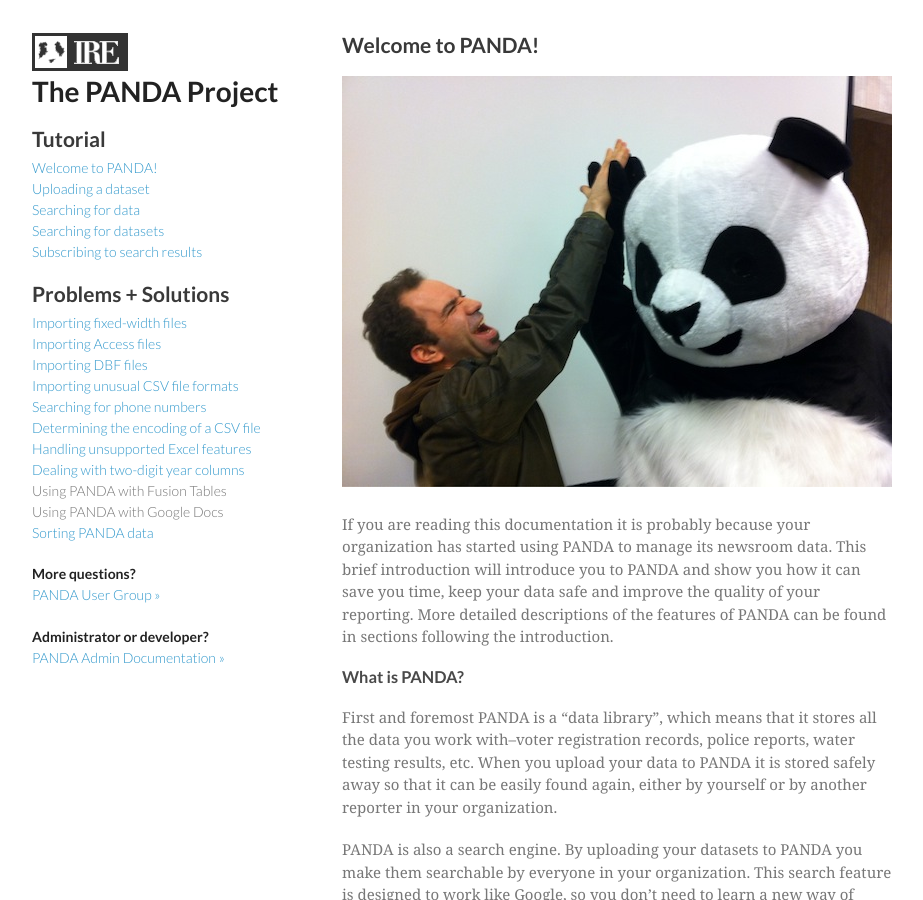
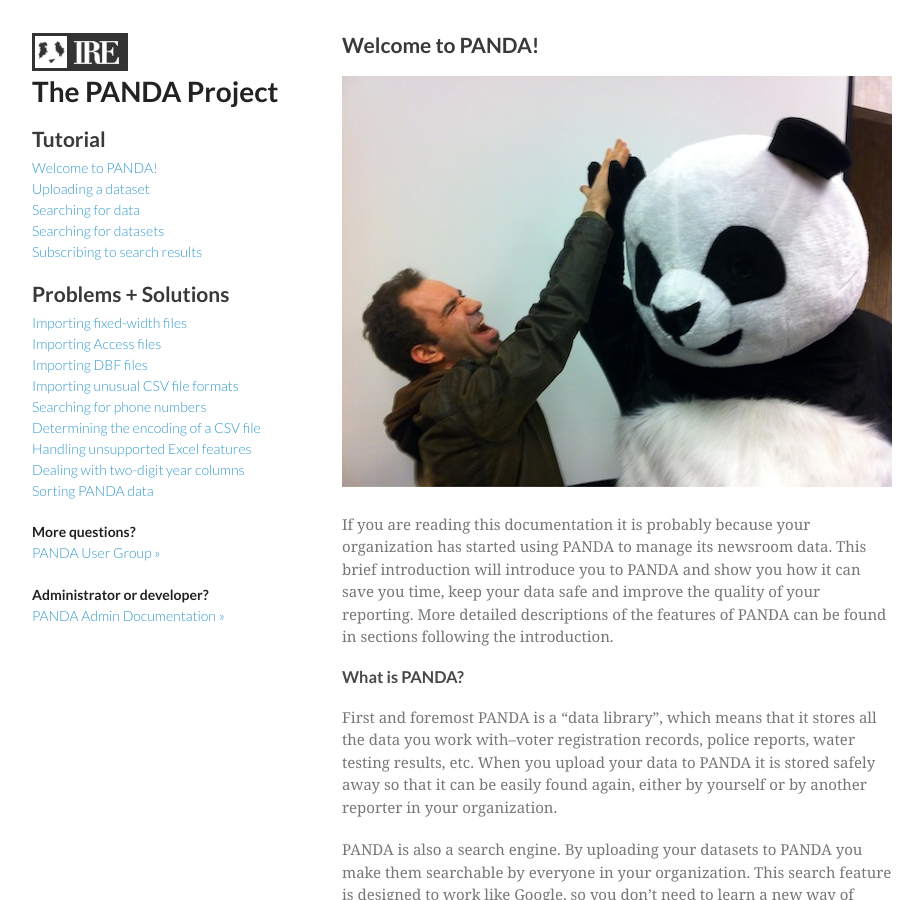
Before and after one commit to pandaproject/pandaproject.github.com, a Jekyll site: the page built from index.md, in a window 1280 px wide and 900 px high. Shown: the whole window, without its empty margins (178-1101 px from the left). Built offline with Jekyll 4.4.1, drawn with Linux system fonts in a browser that asks for light colours; Markdown is read by kramdown in place of the engine named in the settings.

Commit message:
Remove API-related problems.

```diff
--- a/_includes/toc.html
+++ b/_includes/toc.html
@@ -19,7 +19,5 @@
     <li><a href="/docs/handling-unsupported-excel-features.html">Handling unsupported Excel features</a></li>
     <li><a href="/docs/dealing-with-two-digit-year-columns.html">Dealing with two-digit year columns</a></li>
 
-    <li>Using PANDA with Fusion Tables</li>
-    <li>Using PANDA with Google Docs</li>
     <li><a href="/docs/sorting-panda-data.html">Sorting PANDA data</a></li>
 </ul>
```
Also changed, not shown: 1 other file.
